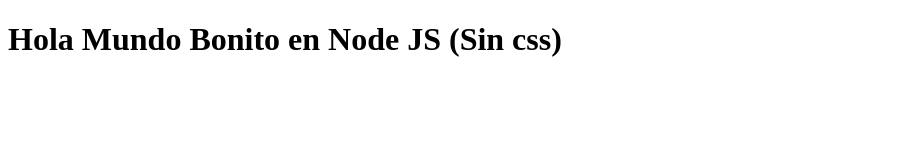
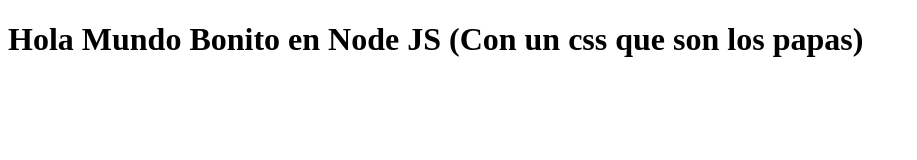
Before and after one commit to UlteriorCoast18/Ulterior, a plain HTML site: page public/index.html in a window 1280 px wide. Shown: the whole page, without its empty margins (0-917 px from the left). Drawn offline with Linux system fonts and the light colour scheme; no server answers.

Commit message:
Cambios en el Index 2.0

```diff
--- a/public/index.html
+++ b/public/index.html
@@ -7,7 +7,7 @@
   <script src="main.js"></script>
 </head>
 <body>
-  <h1>Hola Mundo Bonito en Node JS (Sin css)</h1>
+  <h1>Hola Mundo Bonito en Node JS (Con un css que son los papas)</h1>
   <div id="messages"></div>
   <br/>
 </body>
```
